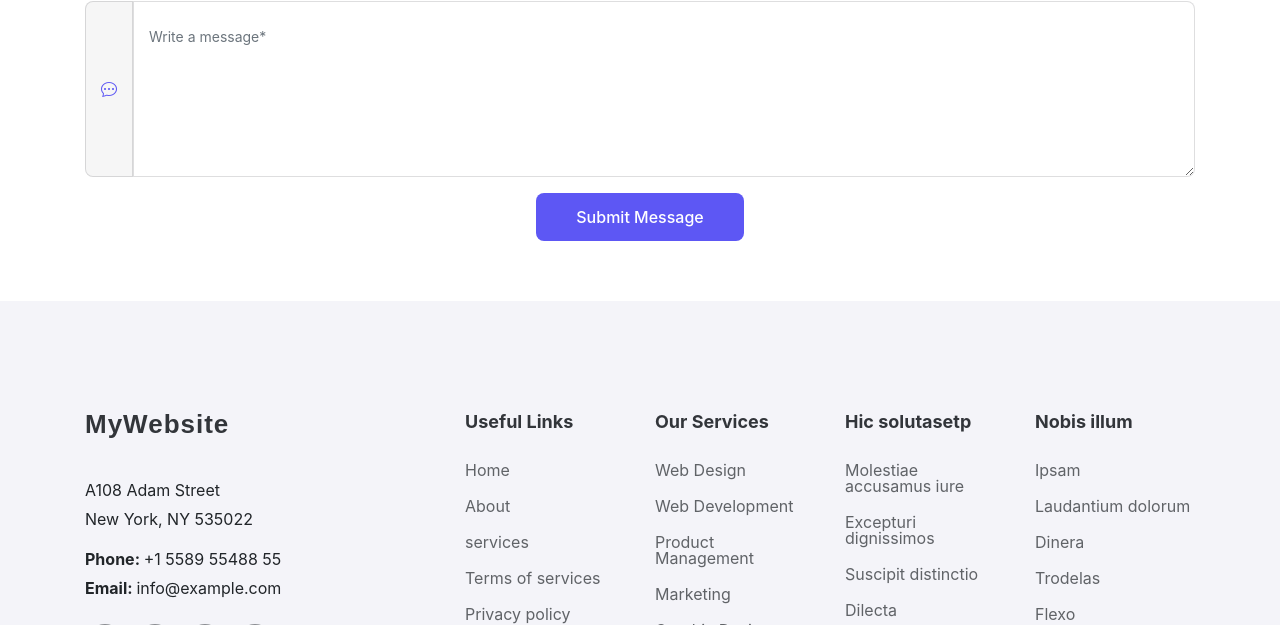
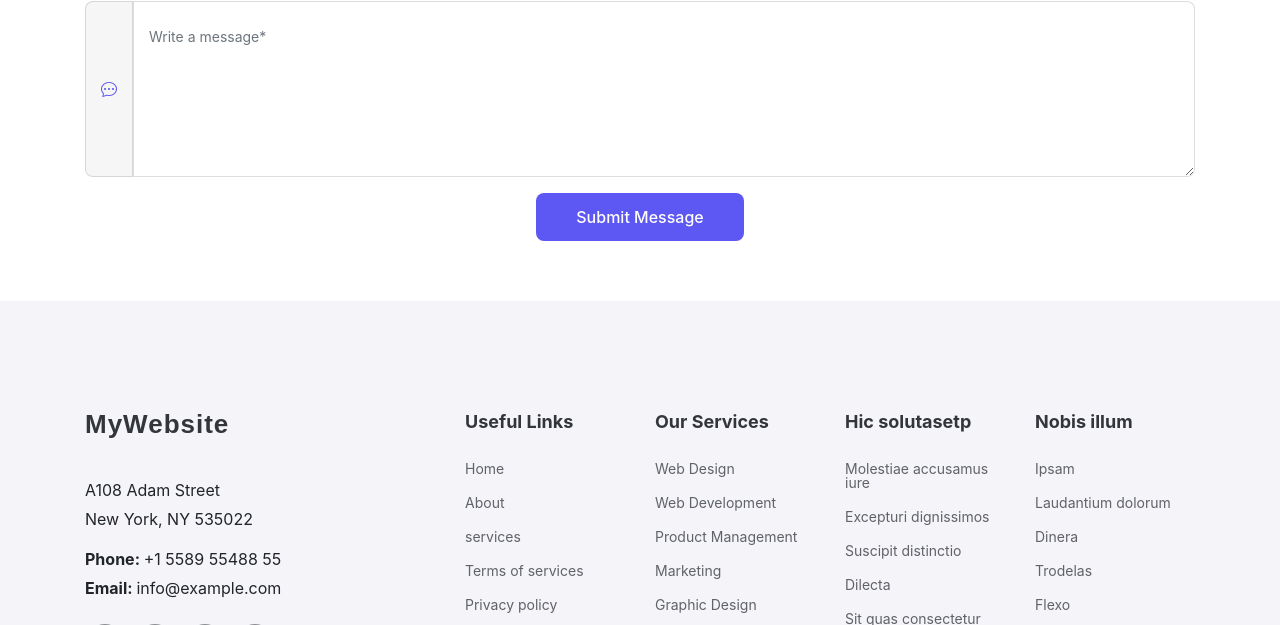
Before and after one commit to Rahulsaini-web/Invent, a plain HTML site: page index.html in a window 1280 px wide. Shown: the part 10291-10916 px from the top of the page. Drawn offline with nearby package versions, Linux system fonts and the light colour scheme.

Commit message:
first commit

```diff
--- a/assets/css/index.css
+++ b/assets/css/index.css
@@ -1138,6 +1138,8 @@ html {
     line-height: 1;
     text-decoration: none;
     transition: 0.3s;
+    font-size: 14px;
+    font-weight: 400;
 }
 .footer-links ul a:hover {
     color: #5d57f4;
```
